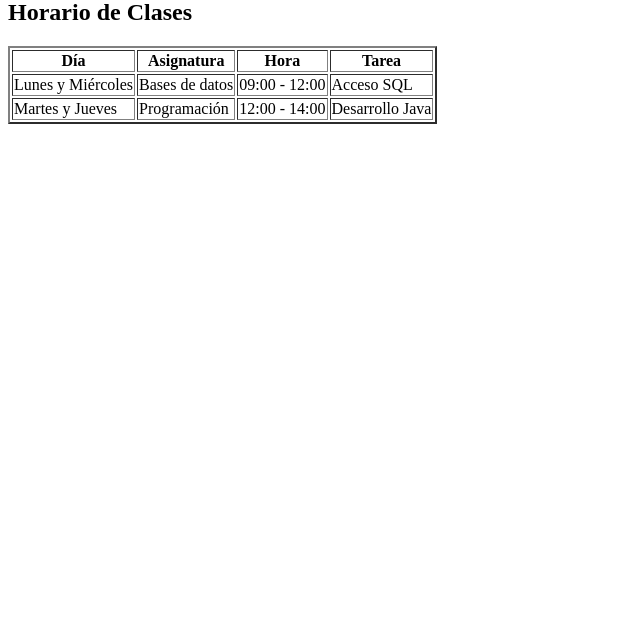
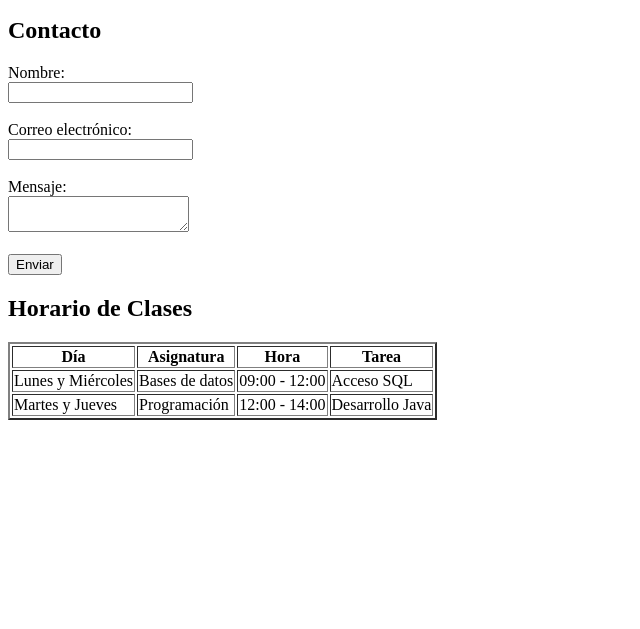
Before and after one commit to jlfrancot/Modulo-profesional-optativo, a plain HTML site: page Index.html in a window 1280 px wide. Shown: the part 171-800 px from the top of the page, without its empty margins (0-640 px from the left). Drawn offline with Linux system fonts and the light colour scheme.

Commit message:
Añadir formulario contacto

```diff
--- a/Index.html
+++ b/Index.html
@@ -10,11 +10,27 @@
         <ul>
             <li><a href="#Inicio">Inicio</a></li>
             <li><a href="#Contacto">Contacto</a></li>
+            <li><a href="#Horario">Horario</a></li>
         </ul>
     </nav>
     <h1 id="Inicio">Bienvenido/a a mi sitio web</h1>
     <p>Este es un proyecto para aprender Git y GitHub.</p>
-    <section>
+    <section id="Contacto">
+        <h2>Contacto</h2>
+        <form>
+            <label for="nombre">Nombre:</label><br>
+            <input type="text" id="nombre" name="nombre"><br><br>
+
+            <label for="email">Correo electrónico:</label><br>
+            <input type="email" id="email" name="email"><br><br>
+
+            <label for="mensaje">Mensaje:</label><br>
+            <textarea id="mensaje" name="mensaje"></textarea><br><br>
+
+            <input type="submit" value="Enviar">
+        </form>
+    </section>
+    <section id="Horario">
         <h2>Horario de Clases</h2>
         <table border="2">
             <thead>
```
